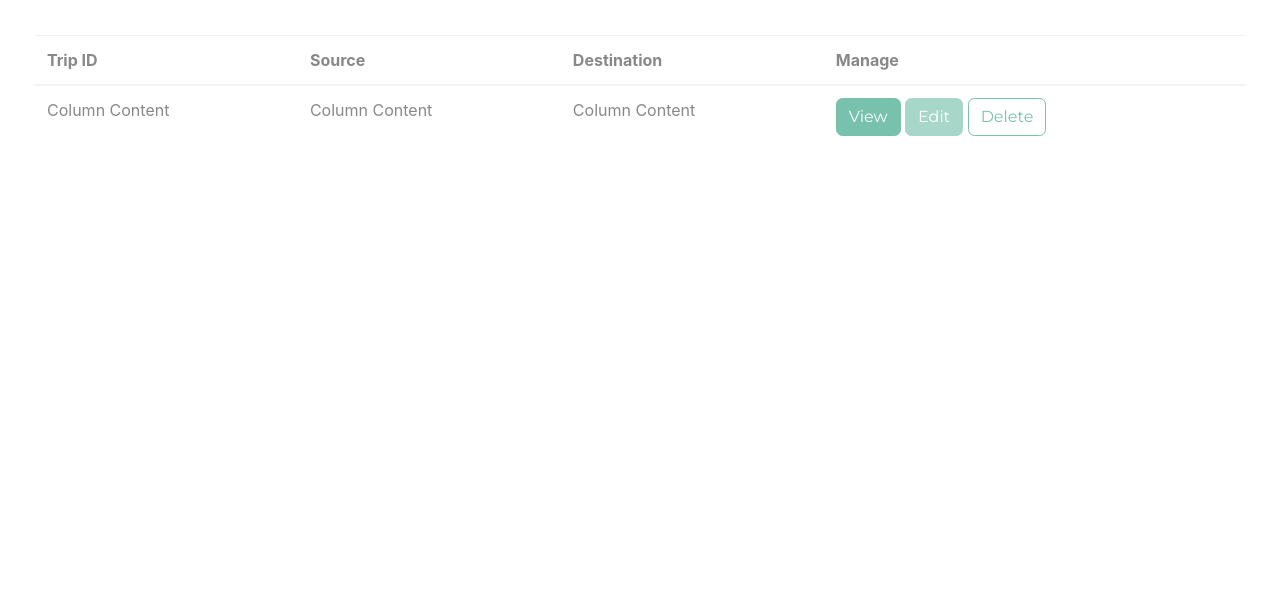
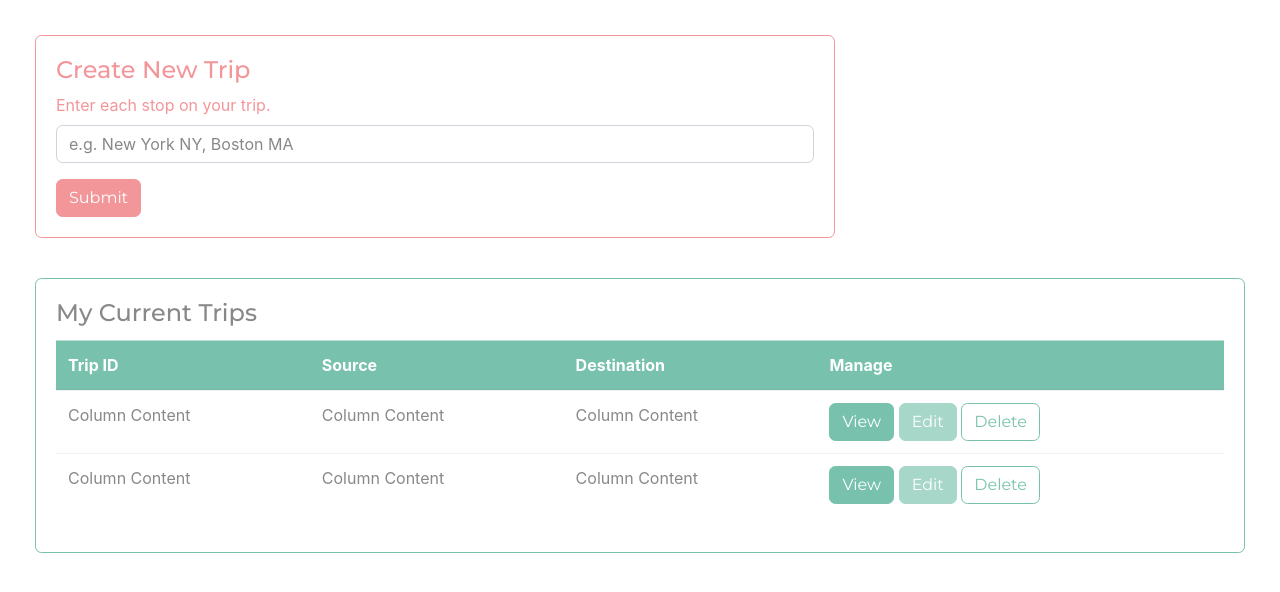
Before and after one commit to adrikubicz/W21-CSIS697-Project2, a Flask app: page / in a window 1280 px wide. Shown: the part 56-648 px from the top of the page. Run offline with Flask 2, Linux system fonts and the light colour scheme; parts of the project's set-up code (start-up, migrations or seed data) failed here and were passed over.

Commit message:
Index.html Table and Form

```diff
--- a/templates/index.html
+++ b/templates/index.html
@@ -3,9 +3,27 @@
 Index booiiii
 {% endblock %}
 {% block body %}
-<table class="table table-hover">
+<div class="card border-secondary mb-3" style="max-width: 50rem;">
+    <div class="card-body">
+        <h4 class="card-title, text-secondary">Create New Trip</h4>
+        <form>
+            <fieldset>
+                <div class="form-group">
+                    <label class="col-form-label, text-secondary" for="inputDefault">Enter each stop on your trip.</label>
+                    <input type="text" class="form-control" placeholder="e.g. New York NY, Boston MA" id="inputDefault">
+                </div>
+                <button type="submit" class="btn btn-secondary">Submit</button>
+            </fieldset>
+        </form>
+    </div>
+</div>
+<br>
+<div class="card border-primary mb-3">
+    <div class="card-body">
+        <h4 class="card-title">My Current Trips</h4>
+        <table class="table table-hover, center">
             <thead>
-        <tr>
+                <tr class="table-primary">
                     <th scope="col">Trip ID</th>
                     <th scope="col">Source</th>
                     <th scope="col">Destination</th>
@@ -23,6 +41,18 @@ Index booiiii
                         <button type="button" class="btn btn-outline-primary">Delete</button>
                     </td>
                 </tr>
+                <tr>
+                    <td>Column Content</td>
+                    <td>Column Content</td>
+                    <td>Column Content</td>
+                    <td>
+                        <button type="button" class="btn btn-primary">View</button>
+                        <button type="button" class="btn btn-primary disabled">Edit</button>
+                        <button type="button" class="btn btn-outline-primary">Delete</button>
+                    </td>
+                </tr>
             </tbody>
         </table>
+    </div>
+</div>
 {% endblock %}
```
Lines whose indentation alone changed are shown as unchanged.
